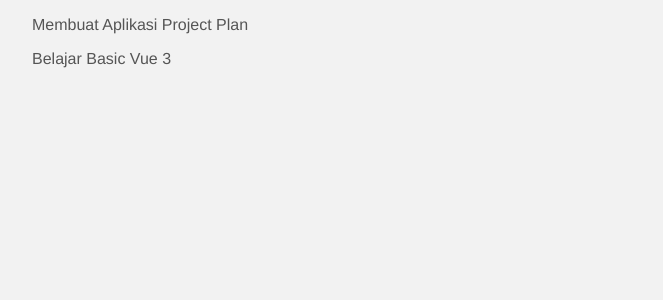
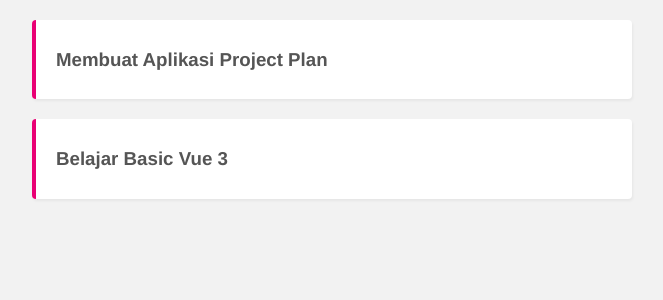
Before and after one commit to lemonsprite/project-plan, a Vue app: page / in a window 1280 px wide. Shown: the top 300 px of the page, without its empty margins (308-971 px from the left). Built offline with nearby package versions, Linux system fonts and the light colour scheme; data requests are answered from the project's data file.

Commit message:
mebuat toggle details

```diff
--- /dev/null
+++ b/src/components/SingleProject.vue
@@ -0,0 +1,36 @@
+<template>
+  <div class="project">
+      <div class="actions" @click="showDetails = !showDetails">
+          <h3>{{ project.title }}</h3>
+      </div>
+      <div class="details" v-if="showDetails">
+          <p>{{ project.details }}</p>
+      </div>
+  </div>
+</template>
+
+<script>
+export default {
+    data () {
+        return {
+            showDetails: false
+        }
+    },
+    props: ['project']
+
+}
+</script>
+
+<style>
+.project {
+    margin: 20px auto;
+    background: white;
+    padding: 10px 20px;
+    border-radius: 4px;
+    box-shadow: 1px 2px 3px rgba(0,0,0,.05);
+    border-left: 4px solid #e90074;
+}
+h3 {
+    cursor: pointer
+}
+</style>
--- a/src/views/HomeView.vue
+++ b/src/views/HomeView.vue
@@ -2,7 +2,7 @@
   <div class="home">
     <div v-if="projects.length">
       <div v-for="project in projects" :key="project.id">
-        <p>{{project.title}}</p>
+        <SingleProject :project="project" ></SingleProject>
       </div>
     </div>
   </div>
@@ -10,10 +10,13 @@
 </template>
 
 <script>
-
+import SingleProject from '@/components/SingleProject.vue'
 
 export default {
   name: 'HomeView',
+  components: {
+    SingleProject
+  },
   data() {
     return {
       projects: [],
```
